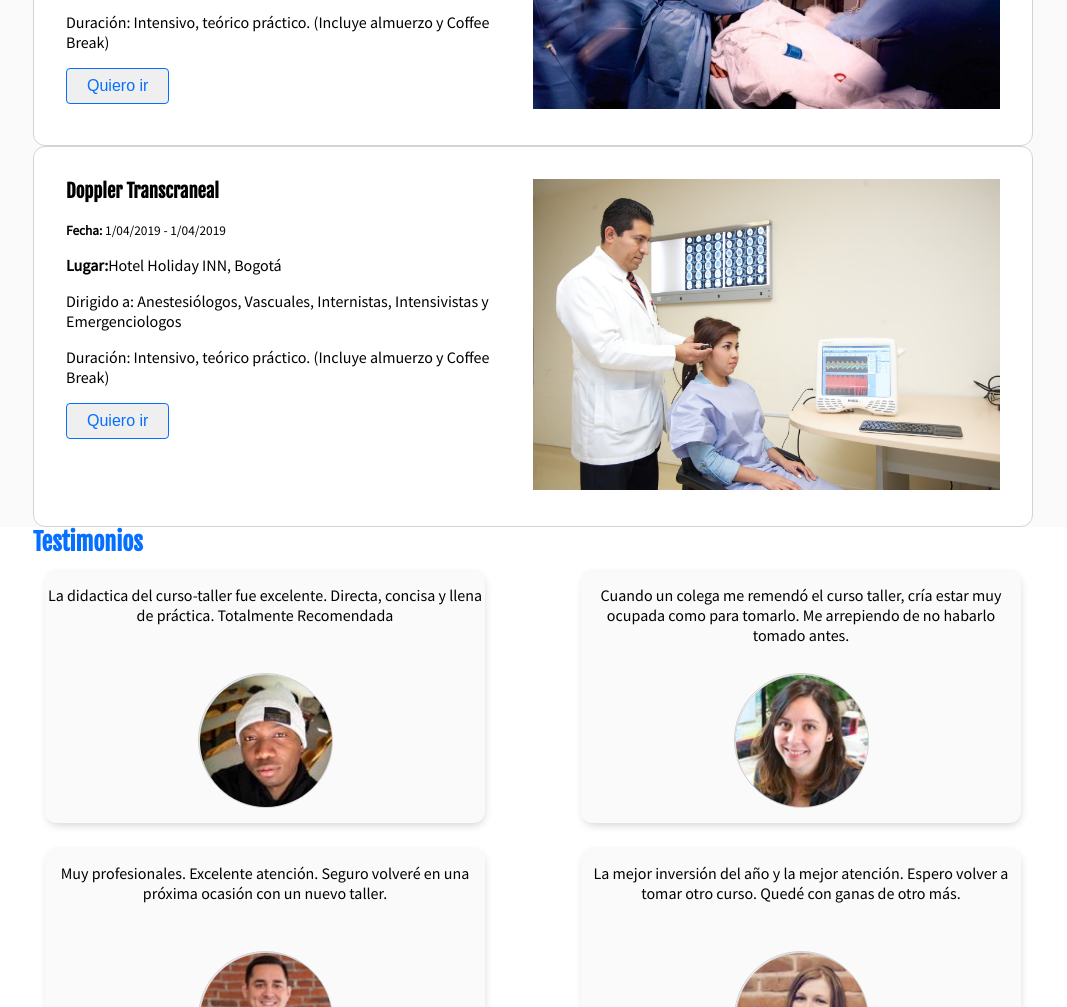
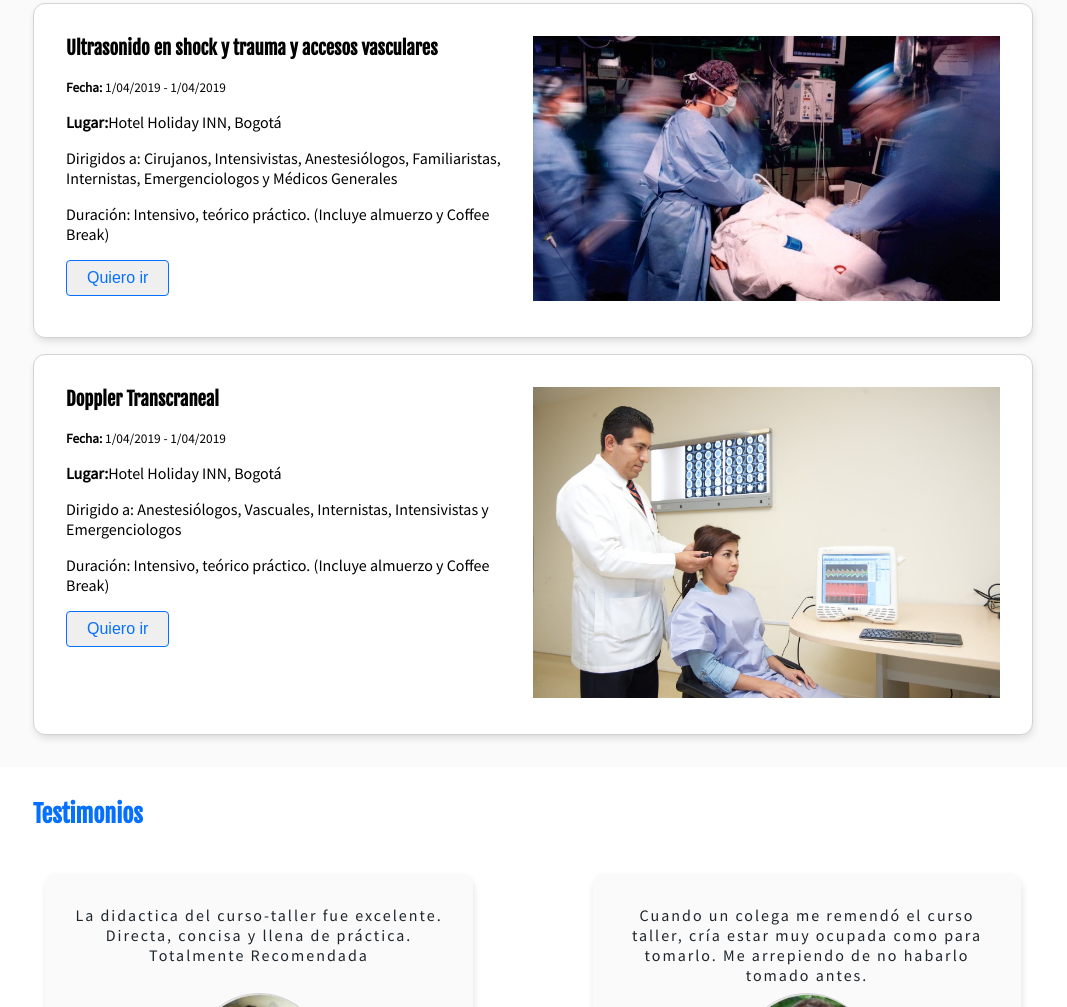
Before and after one commit to Evitalires/basic, a plain HTML site: page index.html in a window 1280 px wide. Shown: the part 1793-2800 px from the top of the page, without its empty margins (107-1174 px from the left). Drawn offline with Linux system fonts and the light colour scheme.

Commit message:
Adding corrections

```diff
--- a/style.css
+++ b/style.css
@@ -53,6 +53,9 @@ footer img {
     width: 72px;
     height: 32px;
 }
+section div h2 {
+    padding: 32px 0;
+}
 .container {
     display: inherit;
     height: inherit;
@@ -68,8 +71,10 @@ footer img {
     height: 72px;
     padding: 0px 32px;
     align-items: center;
+    position: relative;
     justify-content: space-between;
     background-color: var(--grisOscuro);
+    box-shadow: 0px 6px 10px 0px #0d1217b3;
 }
 .header figure {
     margin: 0;
@@ -94,21 +99,27 @@ footer img {
     align-items: center;
     height: 340px;
     justify-content: space-between;
-    padding: 0 32px;
+    padding: 32px 0;
     background-color: var(--grisOscuro)
 }
 .hero img {
     height: inherit;
+    object-fit: cover;
 }
+
 .courses {
+    height: max-content;
+    padding-bottom: 16px;
     background: var(--backgroundGrisClaro);
 }
 .course {
     display: flex;
     padding: 32px;
+    margin: 16px 0;
     border-radius: 12px;
     box-sizing: border-box;
     background-color: white;
+    box-shadow: 1px 4px 8px -2px lightgrey;
     border: 1px solid lightgray;
 }
 .course_details {
@@ -134,6 +145,7 @@ footer img {
     display: flex;
     flex-shrink: 0;
     flex-wrap: wrap;
+    padding-bottom: 32px;
     justify-content: space-evenly;
 }
 .testimonies h2 {
@@ -141,23 +153,24 @@ footer img {
 }
 
 .testimony {
-    width: 440px;
+    width: 380px;
     margin: 12px;
+    padding: 32px 24px;
     background: var(--backgroundGrisClaro);
     text-align: center;
     display: flex;
     border-radius: 12px;
-    padding-bottom: 16px;
     box-shadow: 1px 4px 8px -2px lightgrey;
     flex-direction: column;
     align-items: center;
 }
 .testimony p {
     width: inherit;
+    letter-spacing: 2px;
+    font-weight: 500;
     margin: 0;
-    padding: 16px;
-    height: 72px;
-    color: var(--grisOscuro)
+    height: 88px;
+    color: var(--grisOscuro);
     box-sizing: border-box;
     border-radius: 12px;
 
@@ -177,6 +190,7 @@ footer img {
 .contact {
     color: white;
     height: 196px;
+    padding: 32px 0px;
     display: flex;
     align-items: center;
     background-color: var(--blue);
@@ -195,6 +209,7 @@ footer img {
 }
 .contact form input {
     width: inherit;
+    border: none;
     box-sizing: border-box;
     border-radius: 4px;
     font-size: 27px;
```
